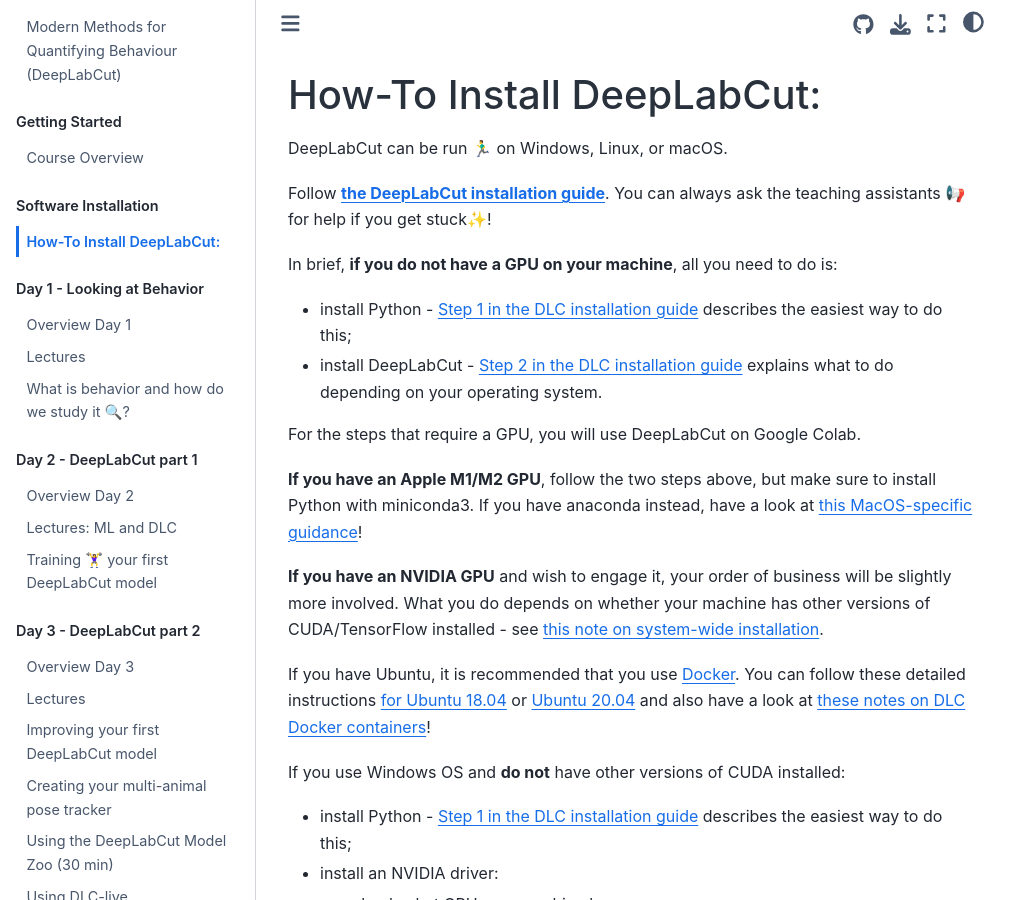
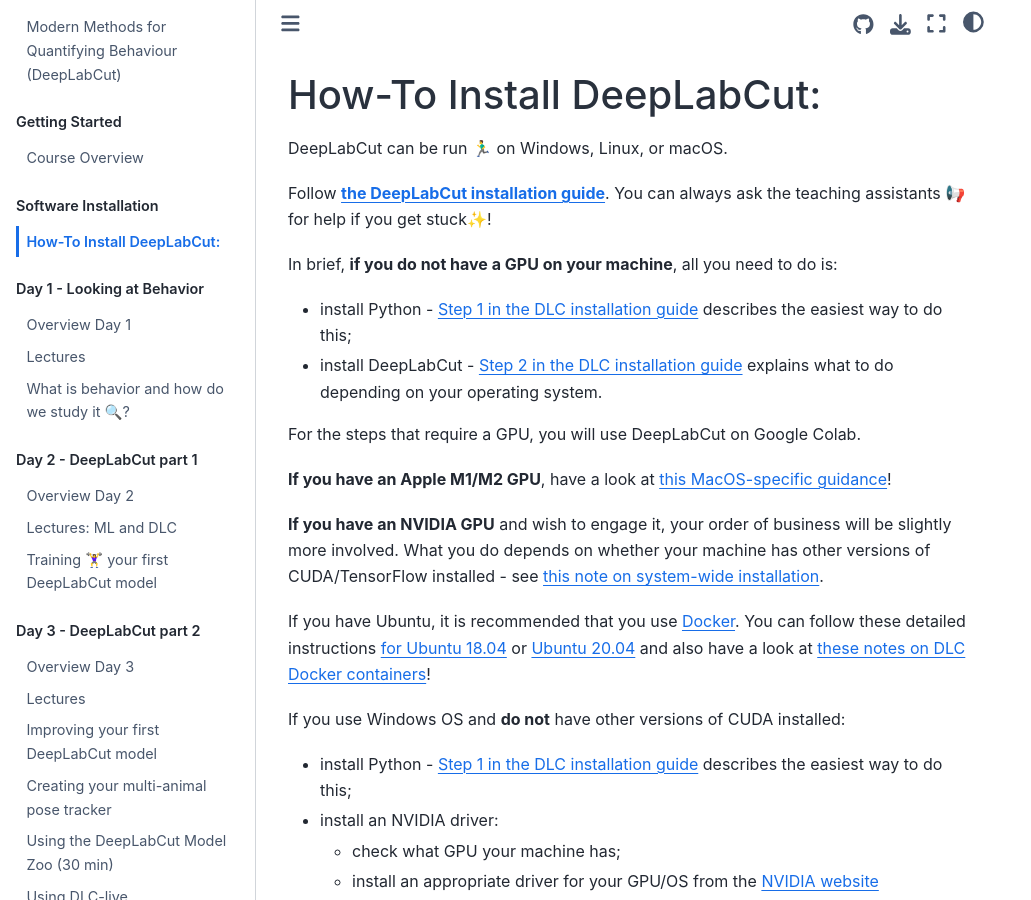
Before and after one commit to AlexEMG/DLC-Cajal-Course, a Jupyter Book: the page built from content/installation.md, in a window 1280 px wide and 900 px high. Shown: the whole window, without its empty margins (0-1031 px from the left). Built offline with Jupyter Book 1.0.4 settings and Sphinx 7.4.7 and the Sphinx Book theme 1.1.4, drawn with Linux system fonts in a browser that asks for light colours.

Commit message:
Changed link to MacOS M1/M2 installation (#61)

```diff
--- a/content/installation.md
+++ b/content/installation.md
@@ -11,7 +11,7 @@ In brief, **if you do not have a GPU on your machine**, all you need to do is:
 
 For the steps that require a GPU, you will use DeepLabCut on Google Colab.
 
-**If you have an Apple M1/M2 GPU**, follow the two steps above, but make sure to install Python with miniconda3. If you have anaconda instead, have a look at <a href="https://deeplabcut.github.io/DeepLabCut/docs/recipes/installTips.html#deeplabcut-macos-m1-and-m2-chip-installation-environment-instructions" target="_blank">this MacOS-specific guidance</a>!
+**If you have an Apple M1/M2 GPU**, have a look at <a href="https://github.com/DeepLabCut/DeepLabCut/blob/master/docs/installation.md#install-anaconda-or-use-miniconda3-ideal-for-macos-users" target="_blank">this MacOS-specific guidance</a>!
 
 **If you have an NVIDIA GPU** and wish to engage it, your order of business will be slightly more involved. What you do depends on whether your machine has other versions of CUDA/TensorFlow installed - see <a href="https://deeplabcut.github.io/DeepLabCut/docs/installation.html#system-wide-considerations" target="_blank">this note on system-wide installation</a>.
 
```
